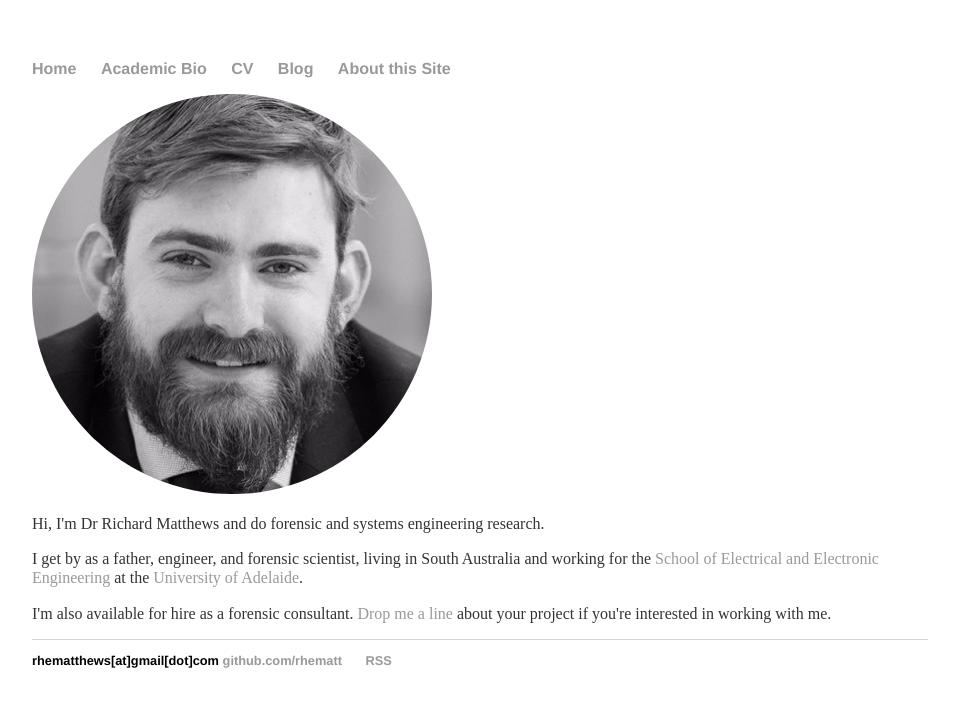
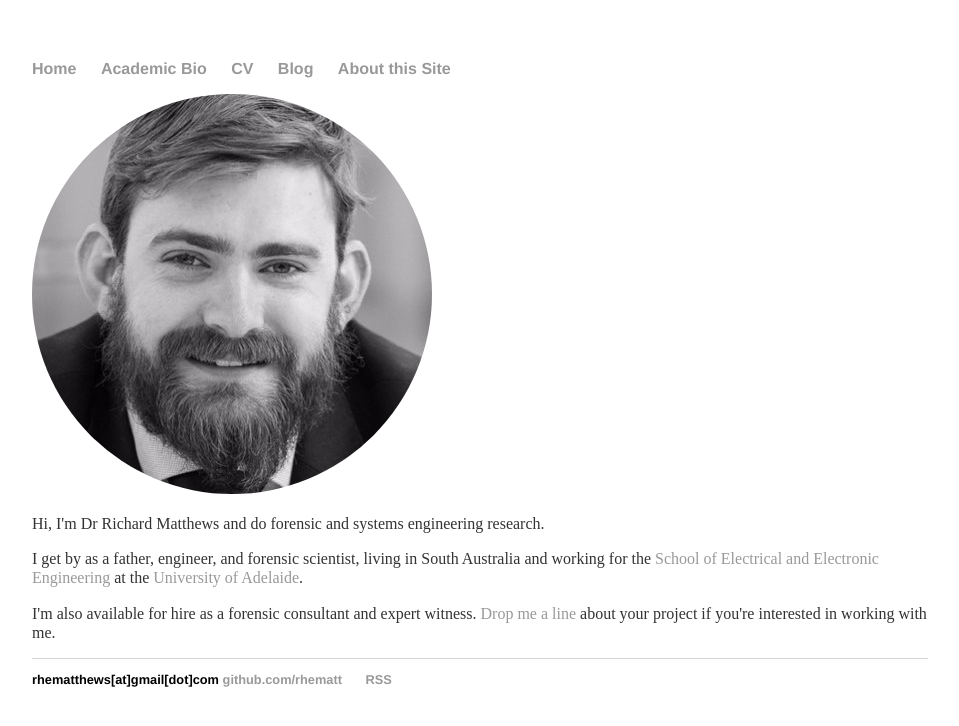
Before and after one commit to rhematt/rhematt.github.io, a Jekyll site: the page built from index.html, in a window 1280 px wide. Shown: the top 726 px of the page, without its empty margins (160-1119 px from the left). Built offline with Jekyll 4.4.1, drawn with Linux system fonts in a browser that asks for light colours.

Commit message:
Update index.html

```diff
--- a/index.html
+++ b/index.html
@@ -3,16 +3,15 @@ layout: default
 title: Dr Richard Matthews
 ---
 <div class="blurb">
-	<div class="col-sm-4">
+
 	<img  class="img-circle avatar" alt="Richard Matthews" src="img/Profile.JPG">
-	</div>
+
 	<div itemscope itemtype="http://data-vocabulary.org/Person" class="col-sm-8">
 	<p class="lead">Hi, I'm <span itemprop="name">Dr Richard Matthews</span> and do forensic and systems engineering research.</p>
 
-	<p>I get by as a <span itemprop="title">father</span>, <span itemprop="title">engineer</span>, and <span itemprop="title">forensic scientist</span>, living in <span itemprop="address" itemscope
-    itemtype="http://data-vocabulary.org/Address"><span itemprop="region">South Australia</span></span> and working for the <a href="https://ecms.adelaide.edu.au/electrical-electronic-engineering/">School of Electrical and Electronic Engineering</a> at <span itemprop="affiliation">the <a href="http://www.adelaide.edu,au">University of Adelaide</a></span>.</p>
+	<p>I get by as a <span itemprop="title">father</span>, <span itemprop="title">engineer</span>, and <span itemprop="title">forensic scientist</span>, living in <span itemprop="address" itemscope itemtype="http://data-vocabulary.org/Address"><span itemprop="region">South Australia</span></span> and working for the <a href="https://ecms.adelaide.edu.au/electrical-electronic-engineering/">School of Electrical and Electronic Engineering</a> at <span itemprop="affiliation">the <a href="http://www.adelaide.edu,au">University of Adelaide</a></span>.</p>
 
-	<p>I'm also available for hire as a <span itemprop="title"> forensic consultant</span>. <a href="contact">Drop me a line</a> about your project if you're interested in working with me.</p>
+	<p>I'm also available for hire as a <span itemprop="title">forensic consultant</span> and <span itemprop="title">expert witness</span>. <a href="contact">Drop me a line</a> about your project if you're interested in working with me.</p>
 	</div>
 </div>
 <!-- </div> -->
```
